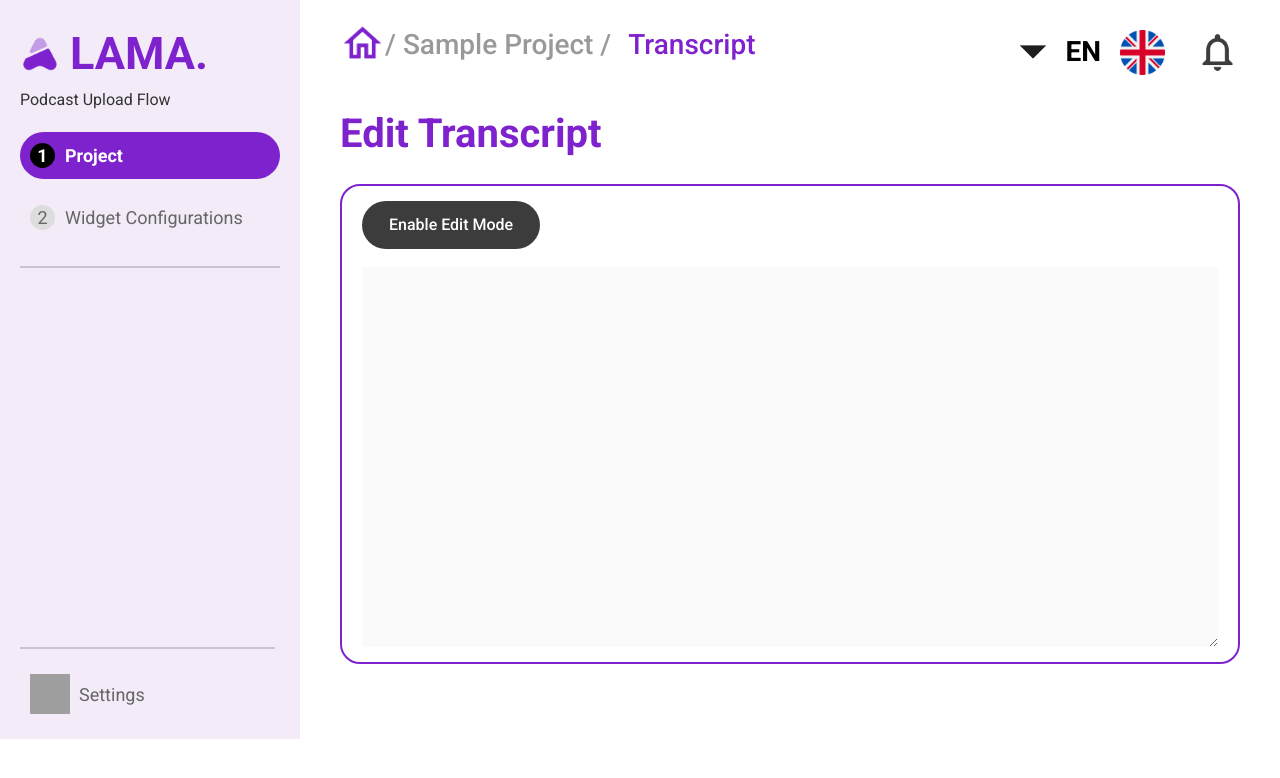
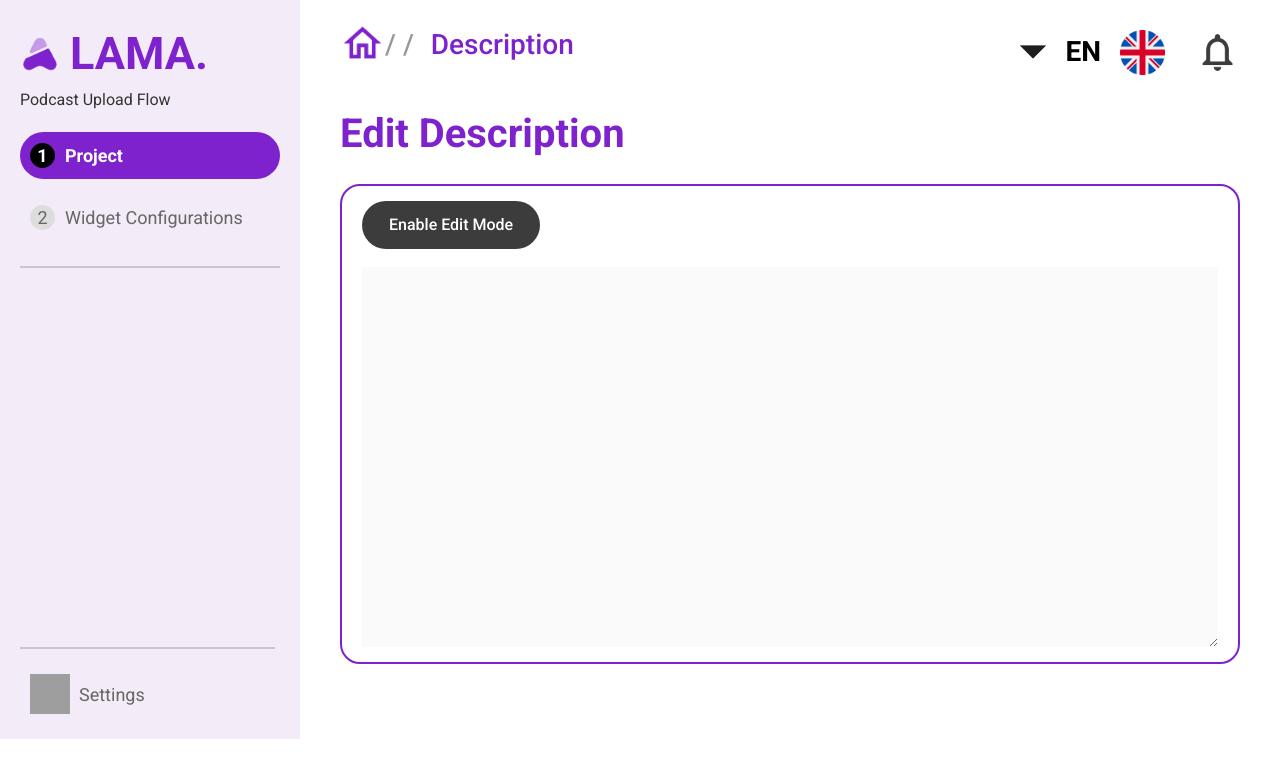
Before and after one commit to sbgoswami18/myapp, a React (Create React App) app in the folder frontend/: page /editList in a window 1280 px wide. Shown: the top 778 px of the page. Built offline with nearby package versions, Linux system fonts and the light colour scheme; no server answers; grey boxes are pictures that could not be loaded.

Commit message:
Changes in the editlist

```diff
--- a/frontend/src/components/upload/EditList.jsx
+++ b/frontend/src/components/upload/EditList.jsx
@@ -18,6 +18,7 @@ const EditList = () => {
   const {currentProjectContentId, currentProjectId, url, token} = useContext(ListContext)
 
   const [description, setDescription] = useState("");
+  const [projectContentName, setProjectContentName] = useState("");
   const [isEditMode, setIsEditMode] = useState(false);
 
   const fetchProjectContent = async () => {
@@ -31,6 +32,7 @@ const EditList = () => {
     if (response.data.success) {
       console.log("ProjectContent fetch successful:", response.data);
       setDescription(response.data.projectContent.description);
+      setProjectContentName(response.data.projectContent.name);
     } else {
       console.error("ProjectContent fetch failed:", response.data.message);
     }
@@ -81,8 +83,9 @@ const EditList = () => {
         <div>
           <div className='navigationStrip'>
             <div className='navigationStripLeft'>
-              <img src={home_blue} alt='' />
-              <p>/ Sample Project / <span>Transcript</span></p>
+              <img src={home_blue} onClick={()=>navigate("/")} alt='' />
+              {/* <p>/ Sample Project / <span>Description</span></p> */}
+              <p>{`/ ${projectContentName}`} / <span>Description</span></p>
             </div>
             <div className='navigationStripRight'>
               <img src={arrow_drop_down} alt='' />
@@ -92,7 +95,7 @@ const EditList = () => {
             </div>
           </div>
           <div className="header">
-            <h1>Edit Transcript</h1>
+            <h1>Edit Description</h1>
             {
             isEditMode && (
               <div>
```
